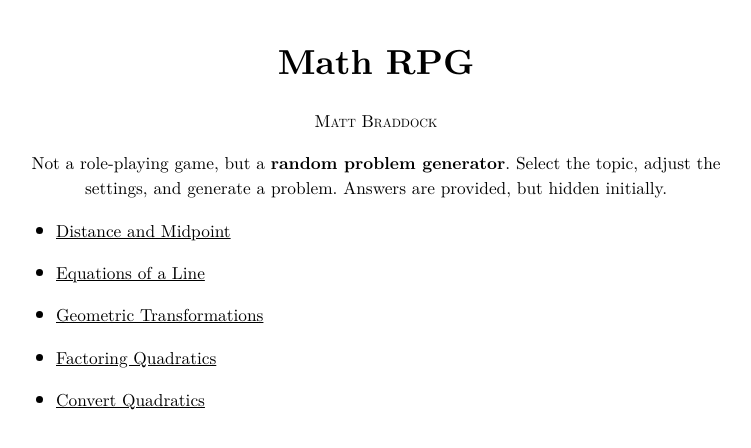
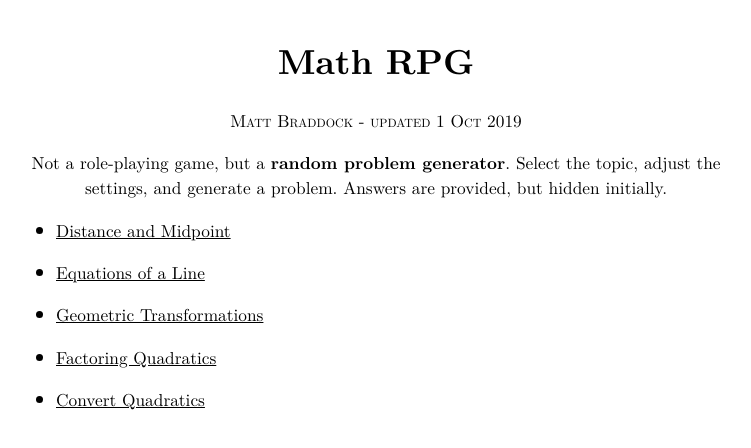
Before and after one commit to slashinfty/mathrpg, a plain HTML site: page index.html in a window 1280 px wide. Shown: the whole page, without its empty margins (264-1015 px from the left). Drawn offline with nearby package versions, Linux system fonts and the light colour scheme.

Commit message:
update text

```diff
--- a/index.html
+++ b/index.html
@@ -19,7 +19,7 @@
   </head>
   <body>
     <h1>Math RPG</h1>
-    <p class="author"><a href="https://github.com/slashinfty/mathrpg" target="_blank">Matt Braddock</a></p>
+    <p class="author"><a href="https://github.com/slashinfty/mathrpg" target="_blank">Matt Braddock - updated 1 Oct 2019</a></p>
     <p style="text-align: center">Not a role-playing game, but a <span style="font-weight: bold;">random problem generator</span>. Select the topic, adjust the settings, and generate a problem. Answers are provided, but hidden initially.</p>
     <ul>
       <li><a href="javascript:void(0)" onclick="distMid()">Distance and Midpoint</a></li>
```
